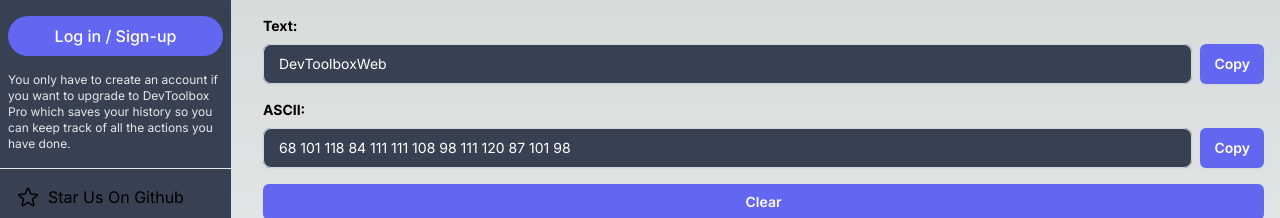
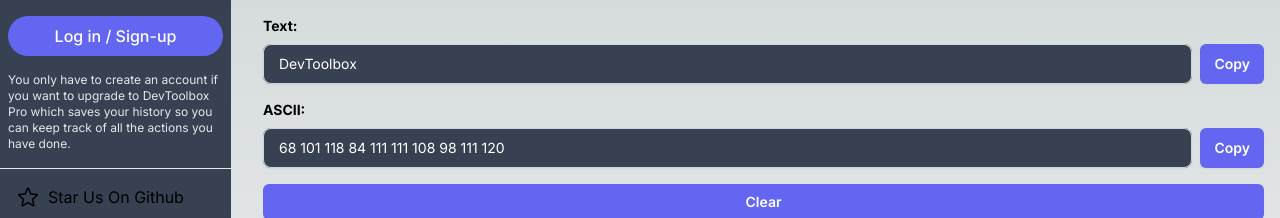
Before and after one commit to YourAverageTechBro/DevToolboxWeb, a Next.js app: page /tools/ascii-converter in a window 1280 px wide. Shown: the top 218 px of the page. Built offline with nearby package versions, Linux system fonts and the light colour scheme; no server answers.

Commit message:
default values

```diff
--- a/src/app/tools/ascii-converter/AsciiConverterComponent.tsx
+++ b/src/app/tools/ascii-converter/AsciiConverterComponent.tsx
@@ -13,9 +13,9 @@
   user: User | null;
   isProUser: boolean;
 }) {
-  const [normalString, setNormalString] = useState("DevToolboxWeb");
+  const [normalString, setNormalString] = useState("DevToolbox");
   const [asciiString, setAsciiString] = useState(
-    "68 101 118 84 111 111 108 98 111 120 87 101 98"
+    "68 101 118 84 111 111 108 98 111 120"
   );
 
   const debouncedNormalString = useDebounce<string>(normalString, 1000);
```
